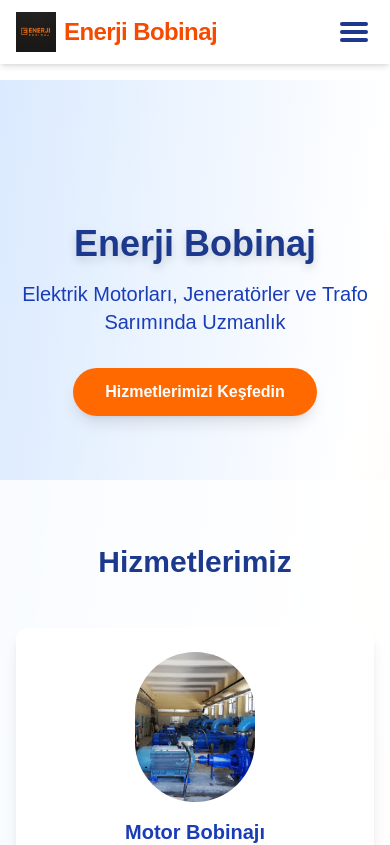
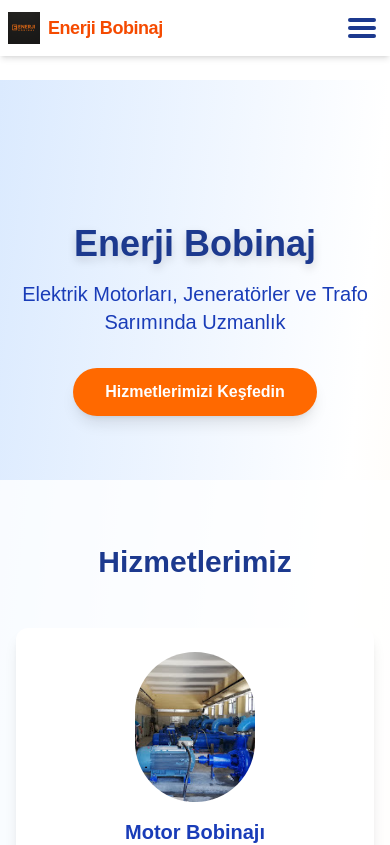
Before and after one commit to Anilaydin4526/enerji-bobinaj, a Next.js app: page / in a window 390 px wide. Shown: the top 845 px of the page. Built offline with nearby package versions, Linux system fonts and the light colour scheme.

Commit message:
Mobil navbar daha dengeli ve yerleşik hale getirildi

```diff
--- a/src/app/components/Navbar.tsx
+++ b/src/app/components/Navbar.tsx
@@ -21,10 +21,10 @@ export default function Navbar() {
       transition={{ duration: 0.7 }}
       className="fixed top-0 left-0 w-full z-50 bg-white/80 backdrop-blur shadow-md"
     >
-      <div className="max-w-6xl mx-auto flex items-center justify-between px-4 py-3">
-        <div className="flex items-center gap-2">
-          <img src="/logo.png" alt="Enerji Bobinaj Logo" className="h-10 w-10 object-contain" />
-          <Link href="/#hero" className="text-2xl font-bold text-orange-600 tracking-tight">Enerji Bobinaj</Link>
+      <div className="max-w-6xl mx-auto flex items-center justify-between px-2 sm:px-4 py-2 sm:py-3">
+        <div className="flex items-center gap-2 sm:gap-2 min-w-0">
+          <img src="/logo.png" alt="Enerji Bobinaj Logo" className="h-8 w-8 sm:h-10 sm:w-10 object-contain" />
+          <Link href="/#hero" className="truncate text-lg sm:text-2xl font-bold text-orange-600 tracking-tight">Enerji Bobinaj</Link>
         </div>
         <button
           className="sm:hidden flex flex-col justify-center items-center w-10 h-10 focus:outline-none"
```
